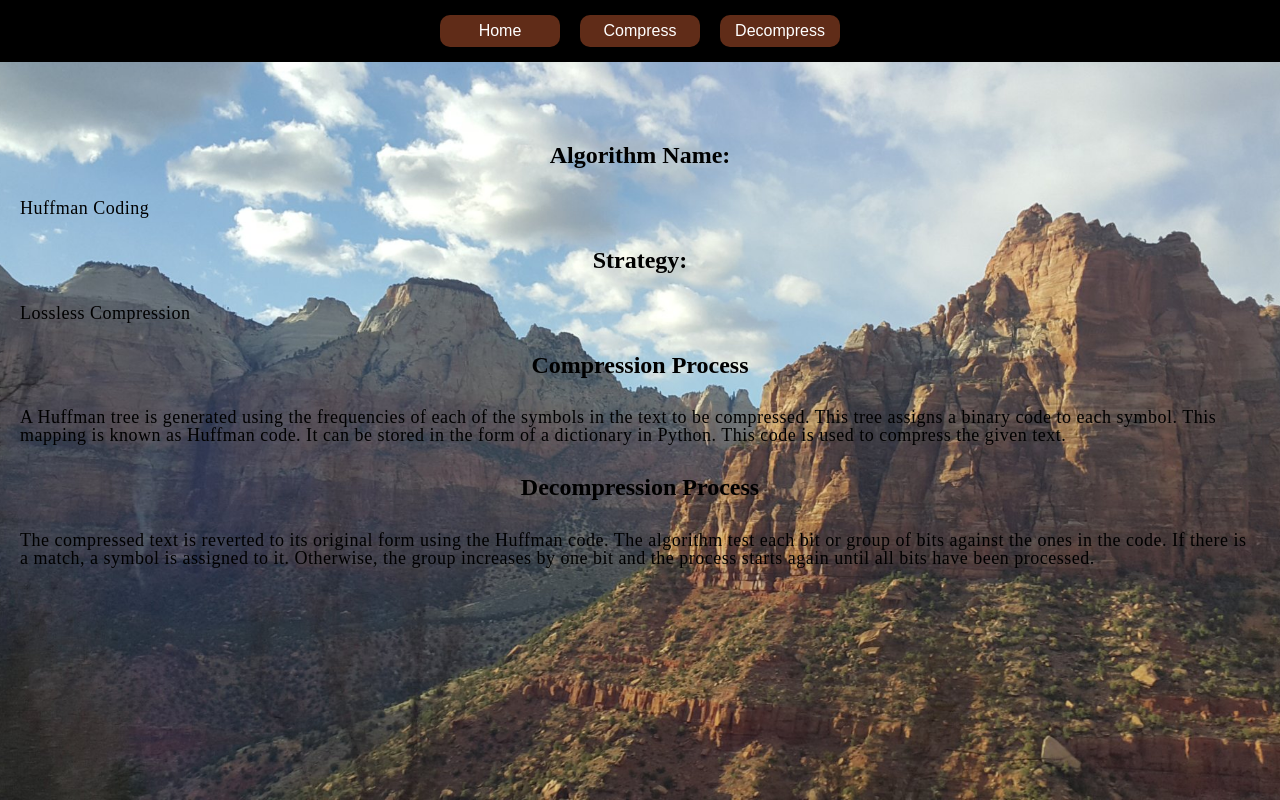
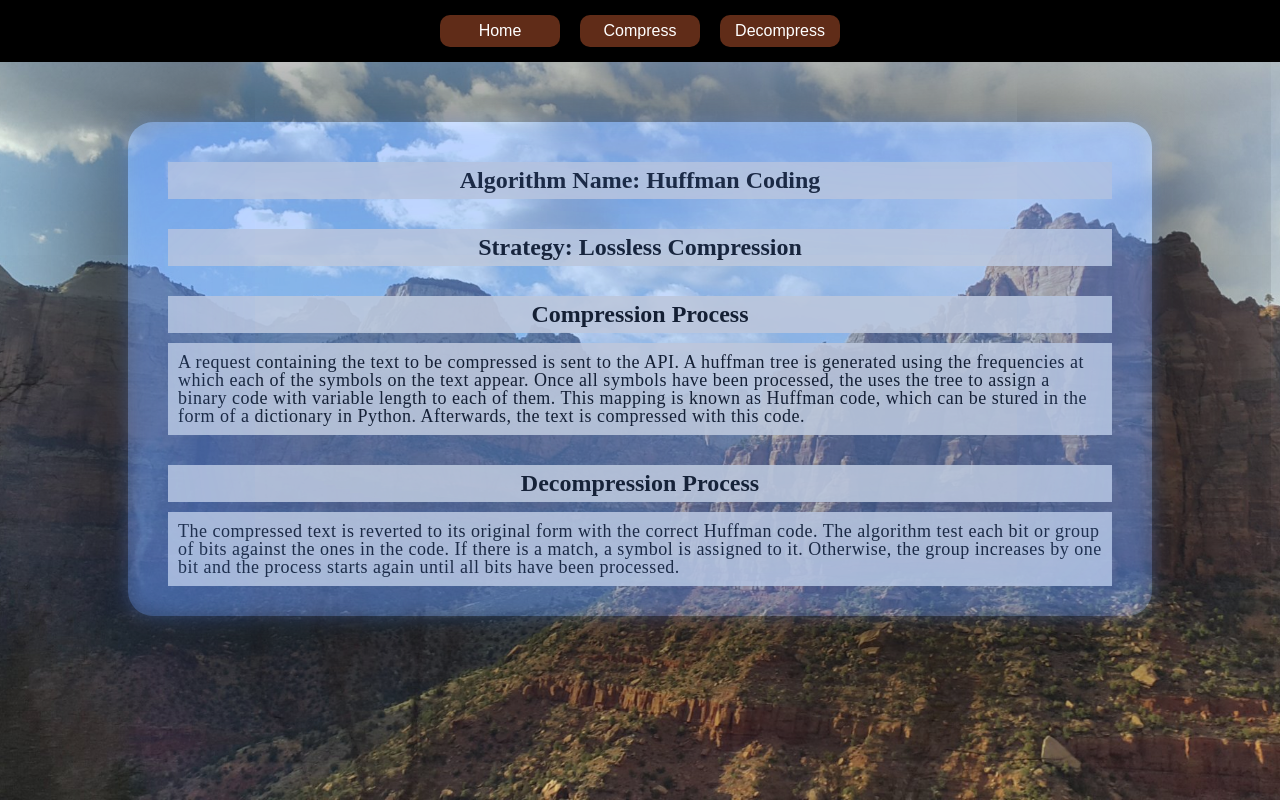
Before and after one commit to jeffrylazo/Huffman-App, a Python web app: template core/templates/index.html in a window 1280 px wide. Run offline with Jinja, Linux system fonts and the light colour scheme; the template is opened without the code that fills it, so the values that code supplies are empty.

Commit message:
Finilized index.html and added support for glassy look in browsers without backdrop-filter

```diff
--- a/core/static/css/base.css
+++ b/core/static/css/base.css
@@ -36,6 +36,9 @@
     /* Text parameters */
     --text-font-1: 16px/18px 'Times New Roman', sans-serif;
     --text-font-2: bold 14px Arial, sans-serif;
+    /* Box shadow */
+    --box-shadow-effect: 10px 10px 20px;
+    --box-shadow-effect-1: 0 0 1rem 0 rgba(0,0,0,0.2);
 }
 
 /* <-------- Initializing screen size and background -----------> */
@@ -123,7 +126,7 @@ textarea {
 
 /* <-- Screen distribution for request and response sections --> */
 
-.content .request, body .response, body .index {
+.content .request, .content .response, .content .index {
     display: flex;
     justify-content: center;
     margin-bottom: 20px;
@@ -137,7 +140,7 @@ form {
     border: var(--form-border);
     background-color: var(--form-background-color);
     border-radius: 25px;
-    box-shadow: 10px 10px 20px;
+    box-shadow: var(--box-shadow-effect);
 }
 
 /* <----------------- Basic paragraph style --------------------> */
@@ -165,7 +168,7 @@ p[id="f_error"] {
     color: white;
     padding-bottom: 10px;
     margin-bottom: 20px;
-    box-shadow: 10px 10px 20px;
+    box-shadow: var(--box-shadow-effect);
 }
 
 /* <---------------------Basic label style ---------------------> */
@@ -373,26 +376,44 @@ label[for="msg_decompressed"] {
 
 /* <----------------- CSS for index.html only -----------------> */
 
-body .index:before {
-    content: '';
-    box-shadow: 10px 10px 20px;
+.content .index:before {
+    content: "";
+    position: absolute;
+    /*background: rgba(211,211,211,0.2);*/
+    background: inherit;
+    top: 0;
+    left: 0;
+    right: 0;
+    bottom: 0;
+    box-shadow: 0 0 5000px rgba(100, 155, 255,0.4) inset;
+    border-radius: 25px;
     filter: blur(10px);
-    background: inherit;
 }
 
-body .index {
-    margin-top: 60px;
+.content .index {
+    padding-top: 20px;
+    padding-bottom: 20px;
+    margin: 60px auto 0px auto;
     flex-direction: column;
-    background: inherit;
+    min-width: var(--response-element-min-width);
+    max-width: var(--form-min-width);
+    border-radius: 25px;
+    box-shadow: 0 0 200px 0 black;
+    background: rgba(100, 155, 255,0.2);
+    position: relative;
 }
 
 h2[class="index_header"] {
     display: block;
+    margin: 10px 40px;
+    padding: 5px 10px;
     text-align: center;
+    margin-top: 20px;
+    background: rgba(211,211,211,0.9);
 }
 
 p[class="index_description"] {
-    margin: 0px 10px 0px 10px;
     font-size: 18px;
-    background: none;
+    margin-top: 0px;
+    background: rgba(211,211,211,0.9);
 }
--- a/core/templates/index.html
+++ b/core/templates/index.html
@@ -6,23 +6,22 @@
 
 {% block body %}
     <div class="index">
-        <h2 class="index_header">Algorithm Name:</h2>
-        <p class="index_description">Huffman Coding</p>
-        <h2 class="index_header">Strategy:</h2>
-        <p class="index_description">Lossless Compression</p>
+        <h2 class="index_header">Algorithm Name: Huffman Coding</h2>
+        <h2 class="index_header">Strategy: Lossless Compression</h2>
         <h2 class="index_header">Compression Process</h2>
         <p class="index_description">
-            A Huffman tree is generated using the frequencies of each of the symbols in the
-            text to be compressed. This tree assigns a binary code to each symbol. This mapping
-            is known as Huffman code. It can be stored in the form of a dictionary in Python.
-            This code is used to compress the given text.
+            A request containing the text to be compressed is sent to the API. A huffman tree is
+            generated using the frequencies at which each of the symbols on the text appear. Once
+            all symbols have been processed, the uses the tree to assign a binary code with variable
+            length to each of them. This mapping is known as Huffman code, which can be stured in
+            the form of a dictionary in Python. Afterwards, the text is compressed with this code.
         </p>
         <h2 class="index_header">Decompression Process</h2>
         <p class="index_description">
-            The compressed text is reverted to its original form using the Huffman code. The
-            algorithm test each bit or group of bits against the ones in the code. If there
-            is a match, a symbol is assigned to it. Otherwise, the group increases by one bit
-            and the process starts again until all bits have been processed.
+            The compressed text is reverted to its original form with the correct Huffman code. The
+            algorithm test each bit or group of bits against the ones in the code. If there is a match,
+            a symbol is assigned to it. Otherwise, the group increases by one bit and the process
+            starts again until all bits have been processed.
         </p>
     </div>
 {% endblock %}
```
